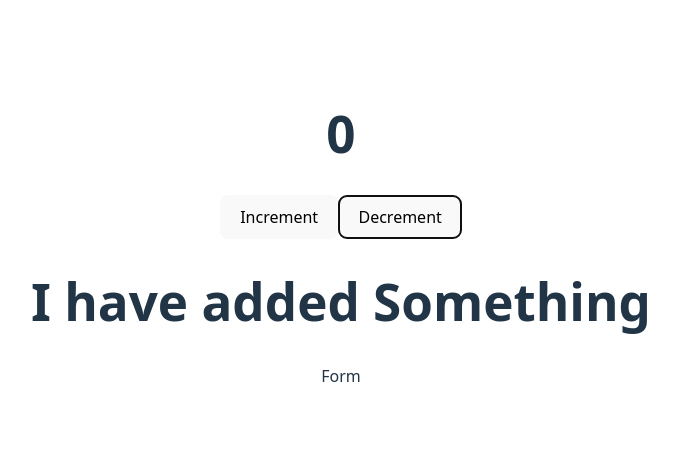
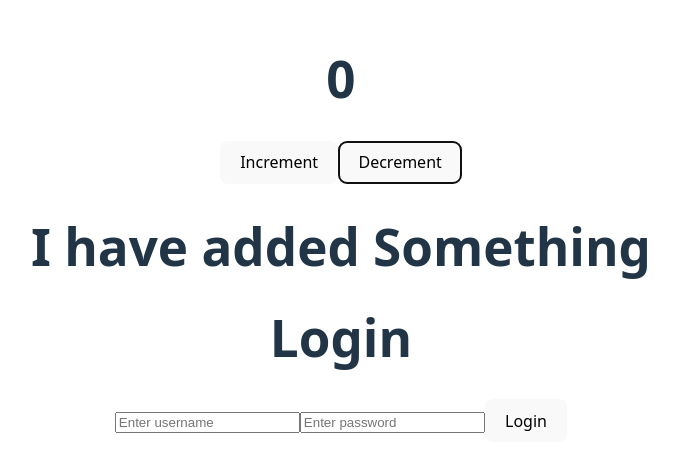
Before and after one commit to ReactBoy12/test, a React (Vite) app in the folder jest-test/: page / in a window 1280 px wide. Shown: the part 171-642 px from the top of the page, without its empty margins (299-977 px from the left). Built offline with nearby package versions, Linux system fonts and the light colour scheme.

Commit message:
test:new form test cases

```diff
--- a/jest-test/src/Form.jsx
+++ b/jest-test/src/Form.jsx
@@ -1,9 +1,39 @@
-import React from 'react'
+import React, { useState } from "react";
 
-const Form = () => {
+// Login receives a prop `onLogin` — a function the parent supplies to handle successful login.
+export default function Form({ onLogin }) {
+
+  const [username, setUsername] = useState("");
+  const [password, setPassword] = useState("");
+
+
+  const handleSubmit = (e) => {
+    e.preventDefault();
+    if (username && password) {
+      onLogin({ username, password });
+    }
+  };
+
   return (
-    <div>Form</div>
-  )
+    <form onSubmit={handleSubmit}>
+      <h1>Login</h1>
+
+
+      <input
+        type="text"
+        placeholder="Enter username"
+        value={username}
+        onChange={(e) => setUsername(e.target.value)}
+      />
+
+      <input
+        type="password"
+        placeholder="Enter password"
+        value={password}
+        onChange={(e) => setPassword(e.target.value)}
+      />
+
+      <button type="submit">Login</button>
+    </form>
+  );
 }
-
-export default Form
```
Also changed, not shown: 1 other file (tests, documents, lock files or other folders).
